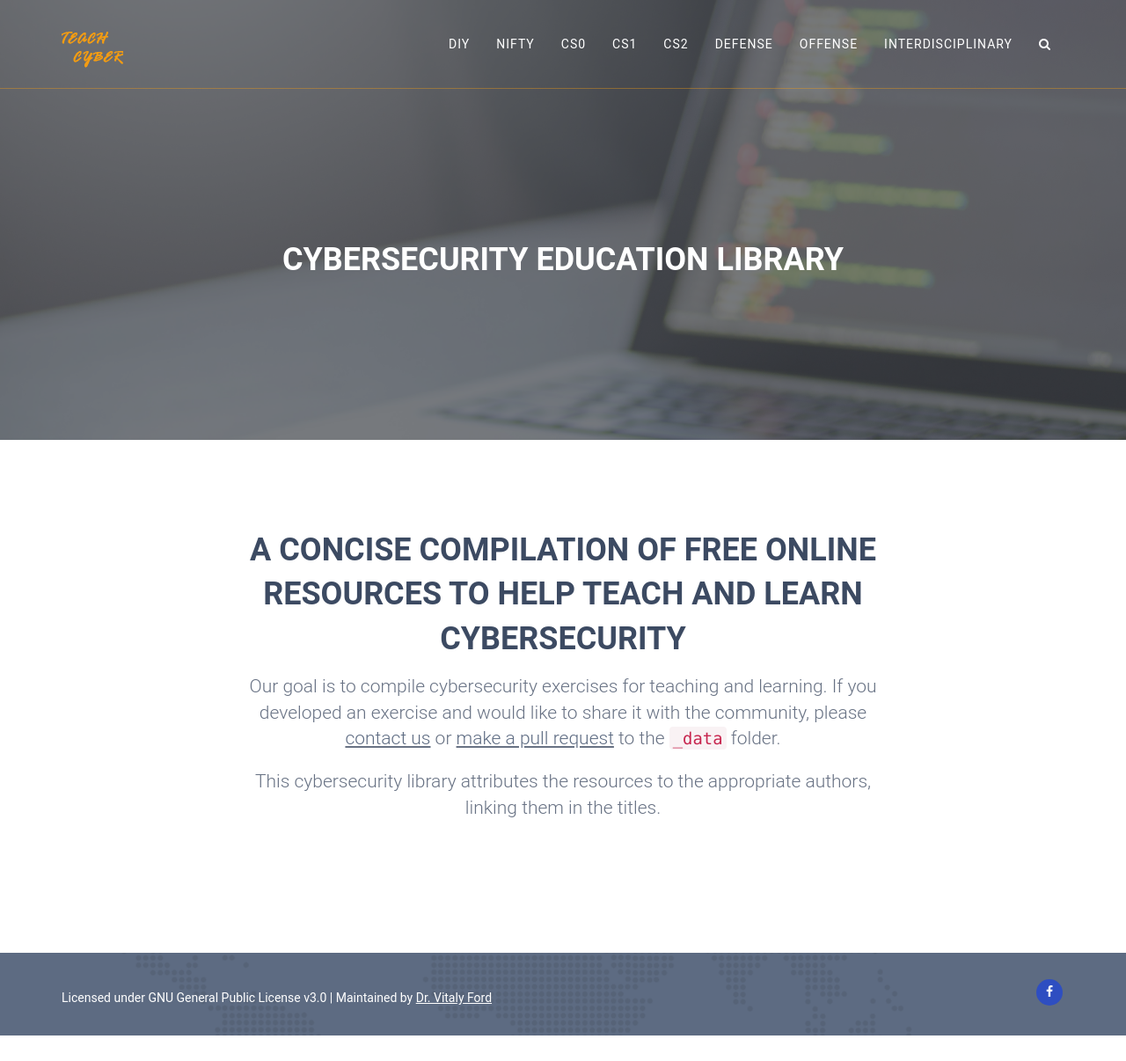
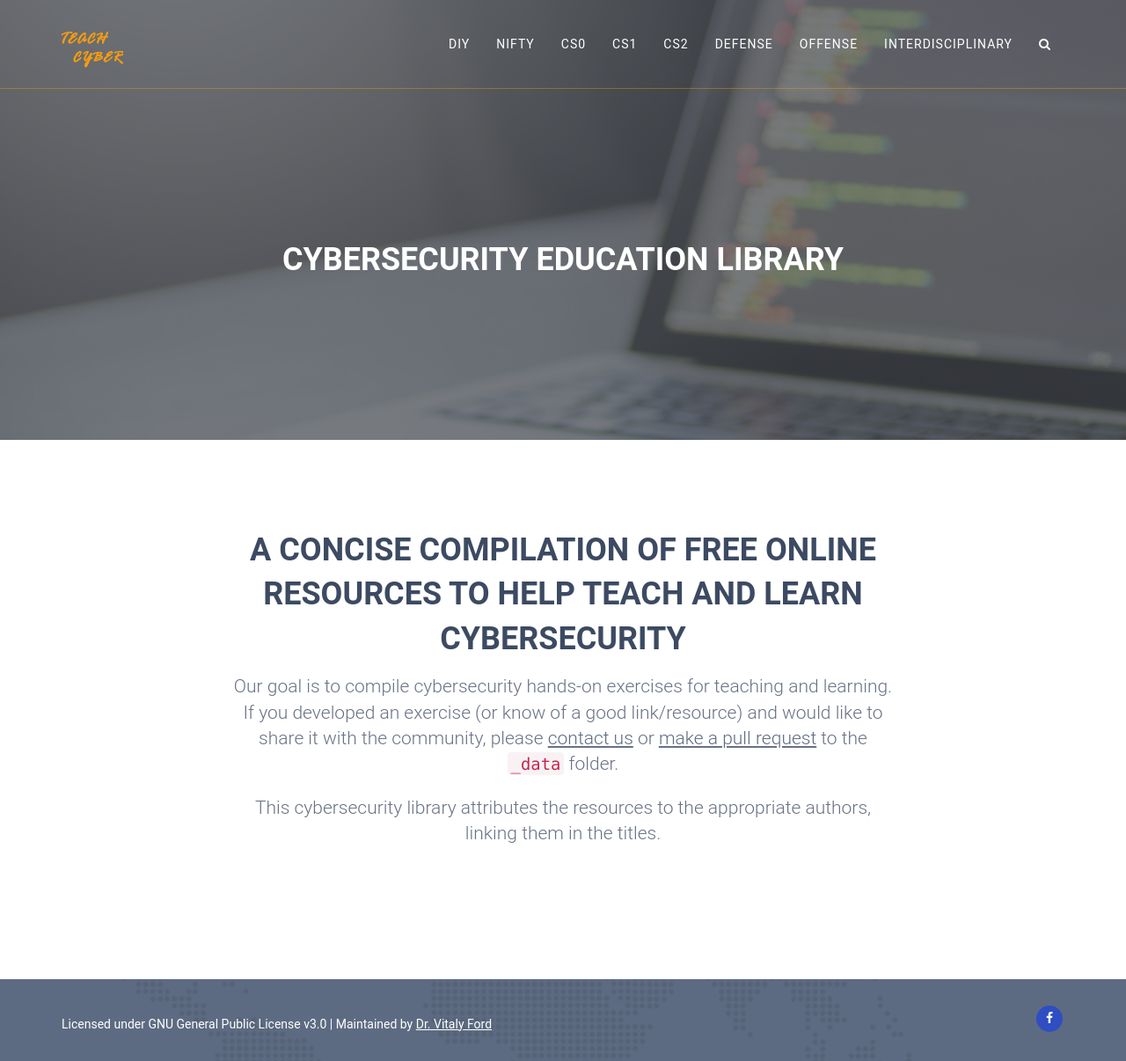
Before and after one commit to teachcyber/teachcyber.github.io, a Jekyll site: the page built from index.html, in a window 1280 px wide. Shown: the whole page at 88% size. Built offline with Jekyll 4.4.1, drawn with Linux system fonts in a browser that asks for light colours; before the commit the page ends 1177 px from its top, so only the background shows below that.

Commit message:
Change the main message on index page

```diff
--- a/index.html
+++ b/index.html
@@ -10,7 +10,7 @@ title: "Cybersecurity Education Library"
             <div class="col-md-8 col-lg-8 col-md-offset-2 col-lg-offset-2 col-sm-12 col-xs-12">
                 <div class="area-title text-center wow fadeIn">
                     <h1>A Concise Compilation of Free Online Resources to Help Teach and Learn Cybersecurity</h1>
-                    <p class="lead">Our goal is to compile cybersecurity exercises for teaching and learning. If you developed an exercise and would like to share it with the community, please <u><a href="https://vford.me/contact" target="_blank" rel="noopener noreferrer">contact us</a></u> or <u><a href="https://github.com/teachcyber/teachcyber.github.io" target="_blank" rel="noopener noreferrer">make a pull request</a></u> to the <code>_data</code> folder.</p>
+                    <p class="lead">Our goal is to compile cybersecurity hands-on exercises for teaching and learning. If you developed an exercise (or know of a good link/resource) and would like to share it with the community, please <u><a href="https://vford.me/contact" target="_blank" rel="noopener noreferrer">contact us</a></u> or <u><a href="https://github.com/teachcyber/teachcyber.github.io" target="_blank" rel="noopener noreferrer">make a pull request</a></u> to the <code>_data</code> folder.</p>
                     <p class="lead">This cybersecurity library attributes the resources to the appropriate authors, linking them in the titles.</p>
                 </div>
             </div>
```
